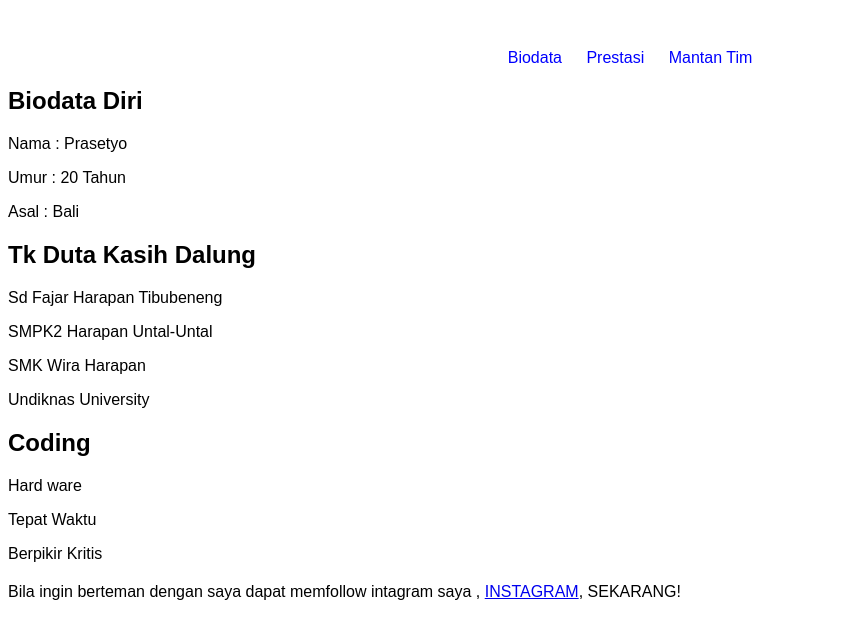
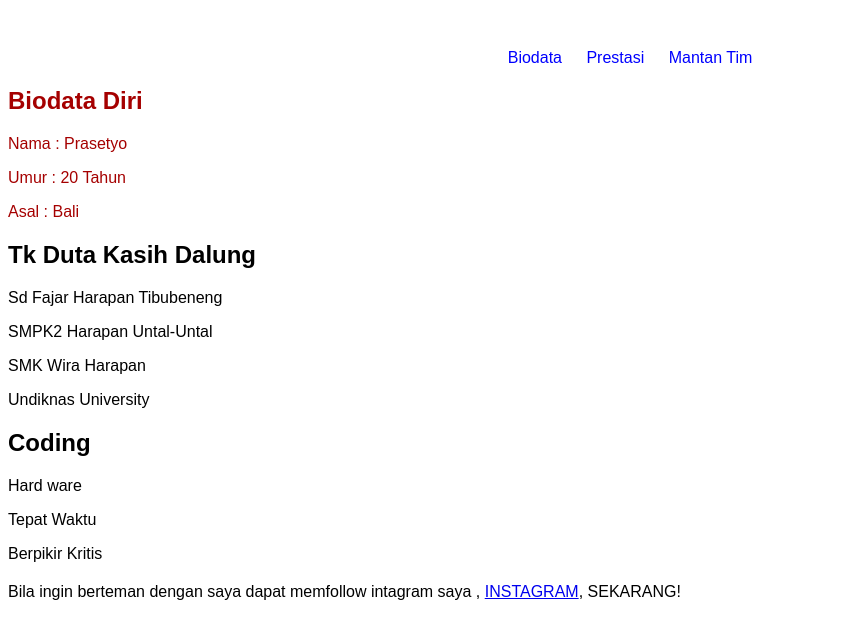
Before and after one commit to Prasetyo3789/Tugas-pak-Huma, a plain HTML site: page index.html in a window 1280 px wide. Shown: the part 129-768 px from the top of the page, without its empty margins (0-866 px from the left). Drawn offline with Linux system fonts and the light colour scheme.

Commit message:
SELEKTOR

```diff
--- a/index.html
+++ b/index.html
@@ -43,6 +43,12 @@
             padding: 10px
             text-align: center;
         }
+        .biodata{
+            color: rgb(165, 0, 0);
+        }
+        [href*="INSTAGRAM"]{
+            color: rgb(165, 0, 0);
+        }
     </style>
     <body>
         <header>
@@ -56,7 +62,7 @@
                 <li><a href="#skill">Mantan Tim</a></li>
             </ul>
         </nav>
-        <section id="biodata">
+        <section class="biodata">
             <h2>Biodata Diri</h2>
             <p>Nama : Prasetyo</p>
             <p>Umur : 20 Tahun</p>
```
